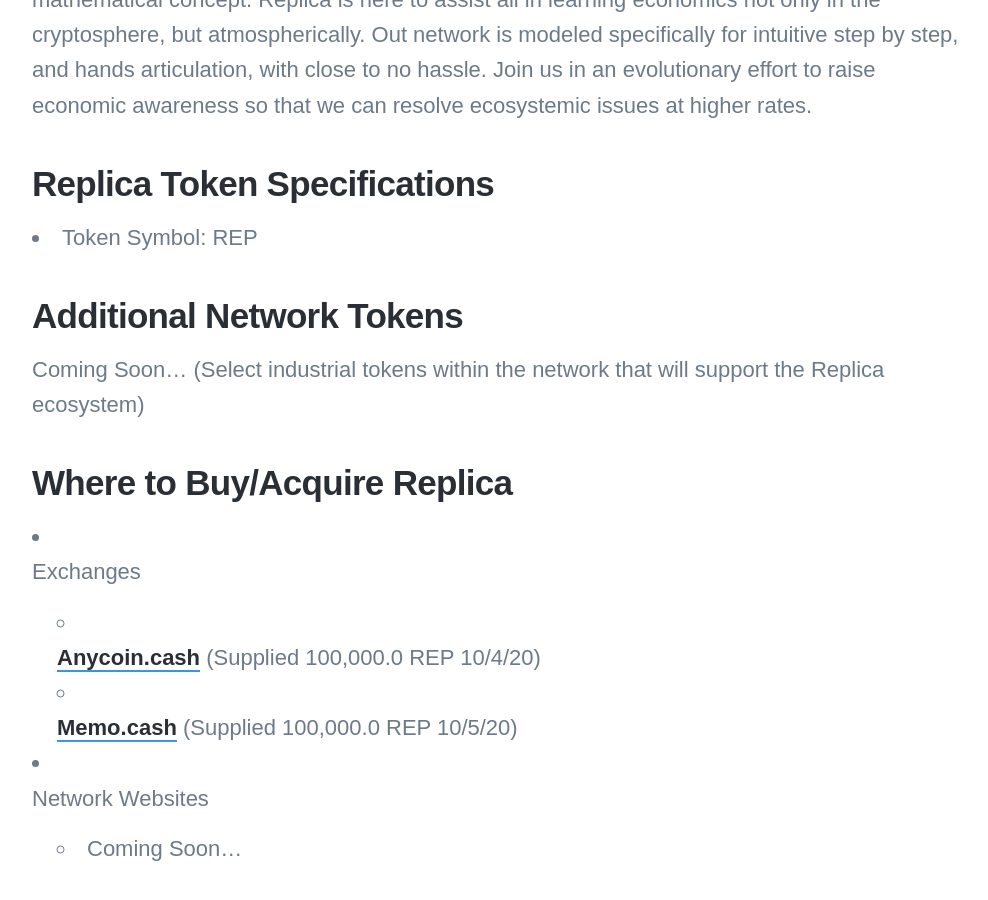
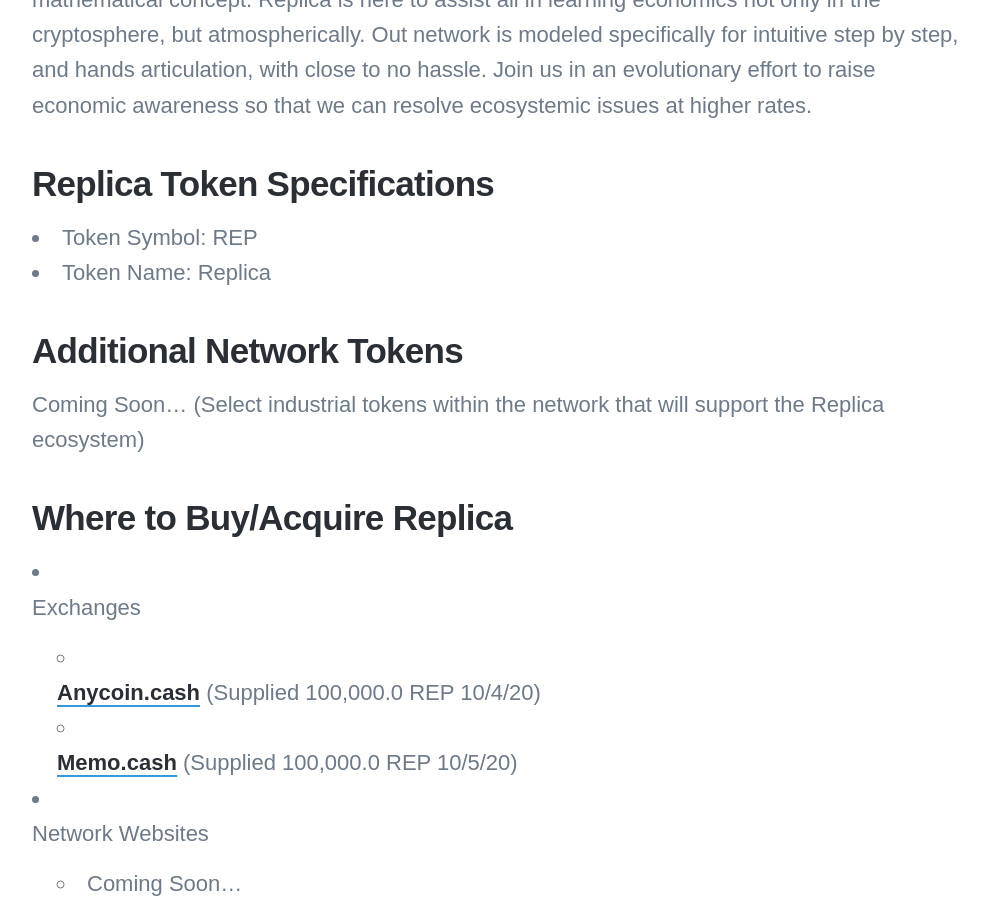
Before and after one commit to ishyu/Replica-Economics, a Jekyll site: the page built from _projects/replica_overview.md, in a window 1280 px wide and 900 px high, scrolled down 2110 px. Shown: the whole window, without its empty margins (138-1126 px from the left). Built offline with Jekyll 4.4.1, drawn with Linux system fonts in a browser that asks for light colours; nearby versions of some CDN libraries; some web fonts are replaced.

Commit message:
Update replica_overview.md

```diff
--- a/_projects/replica_overview.md
+++ b/_projects/replica_overview.md
@@ -15,6 +15,7 @@
 ## Replica Token Specifications
 
 + Token Symbol: REP
++ Token Name: Replica
 
 ## Additional Network Tokens
 
```
